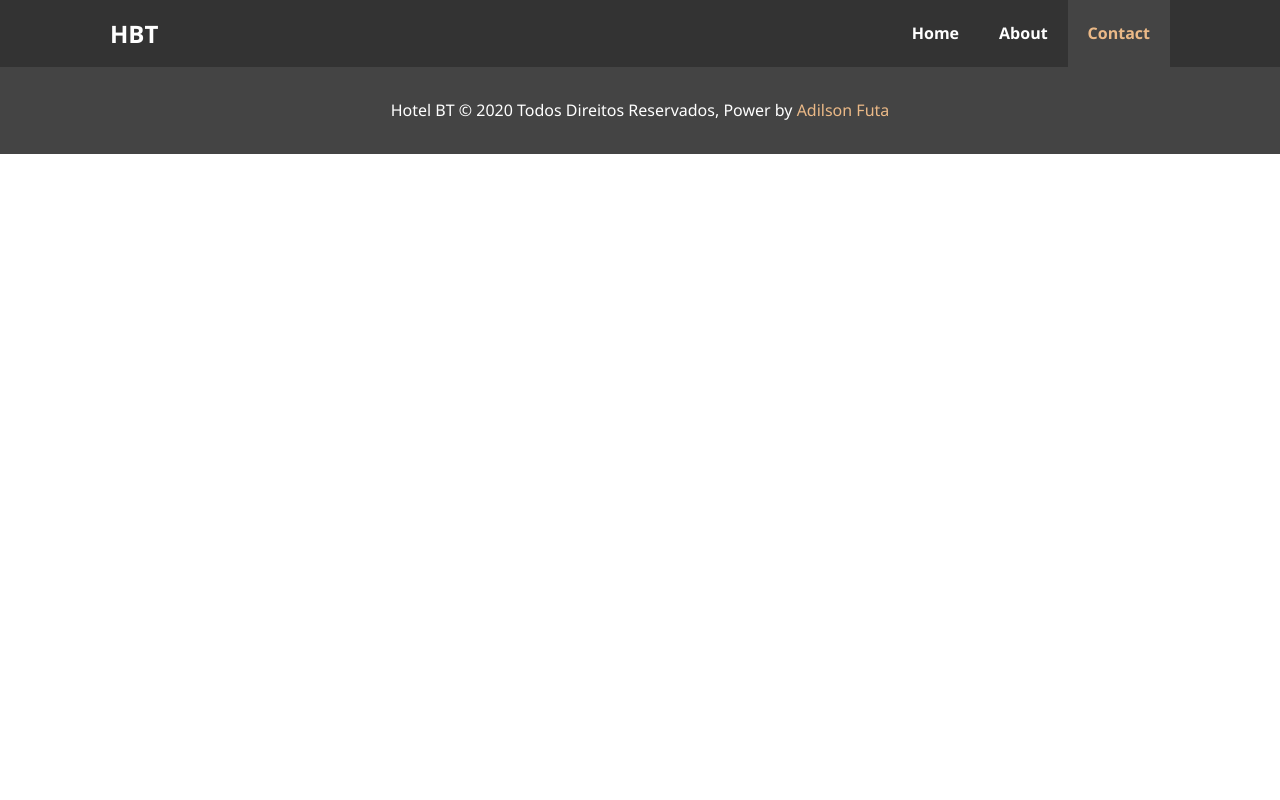
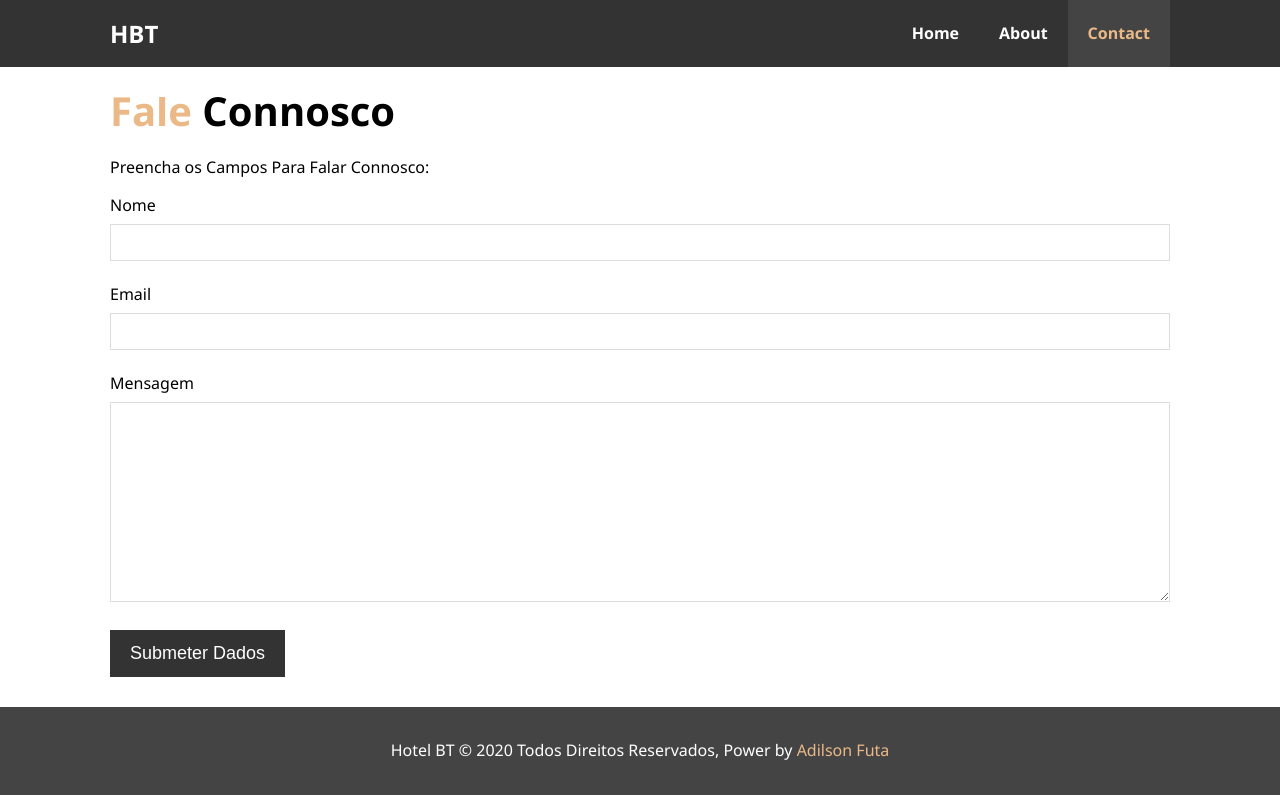
Before and after one commit to adilsonfuta/Hotel_WebSite, a plain HTML site: page contact.html in a window 1280 px wide. Drawn offline with Linux system fonts and the light colour scheme.

Commit message:
adicionado um pouco de js e funcionalidades do sistema

```diff
--- a/contact.html
+++ b/contact.html
@@ -34,6 +34,40 @@
         </nav>
     </header>
 
+        <!-- aqui fica o formulario de contacto-->
+
+        <section id="contact-form" class="py-3">
+            <div class="container">
+
+                <h1 class="l-heading">
+                    <span class="text-primary">Fale</span> Connosco
+                </h1>
+                <p>Preencha os Campos Para Falar Connosco:</p>
+
+                <form action="process.php" method="POST">
+
+                    <div class="form-group">
+                        <label for="nome">Nome</label>
+                        <input type="text" id="nome" name="nome" required>
+                    </div>
+
+                    <div class="form-group">
+                        <label for="email">Email</label>
+                        <input type="email" id="email" name="email" required>
+                    </div>
+
+                    <div class="form-group">
+                        <label for="mensagem">Mensagem</label>
+                        <textarea name="mensagem" id="mensagem"  name="mensagem"></textarea>
+                    </div>
+
+                    <button class="btn" id="btn_enviar" type="submit">Submeter Dados</button>
+                </form>
+
+            </div>
+        </section>
+
+
 
 
     <!-- limpando as coisas -->
@@ -46,6 +80,9 @@
                     Adilson Futa</a></span> </p>
     </footer>
 
+
+<script src="/js/main.js"></script>
+
 </body>
 
 </html>
--- a/css/contact.css
+++ b/css/contact.css
@@ -0,0 +1,27 @@
+/* estilo do formulario do COntacto*/
+
+#contact-form .form-group{
+    margin-bottom: 20px;
+}
+
+.form-group label{
+    display: block;
+    margin-bottom: 5px;
+}
+
+.form-group input,
+.form-group textarea{
+    width: 100%;
+    padding: 10px;
+    border: 1px #ddd solid;
+}
+
+.form-group textarea{
+    height: 200px;
+}
+
+.form-group input:focus,
+.form-group textarea:focus{
+    outline: none;
+    color: var(--rosa);
+}
--- /dev/null
+++ b/js/main.js
@@ -0,0 +1,20 @@
+
+const botao=document.querySelector('#btn_enviar');
+botao.addEventListener('click',Mostrar);
+
+function Mostrar(){
+
+    let nome=document.querySelector('#nome').value;
+    let email=document.querySelector('#email').value;
+
+     if(nome=='' && email==''){
+         alert(" Por favor queira Preencher os Campos ");
+     }
+     else{
+        alert(" Obrigado por Enviar a sua mensagem "+nome);
+
+     }
+
+
+
+}
```
